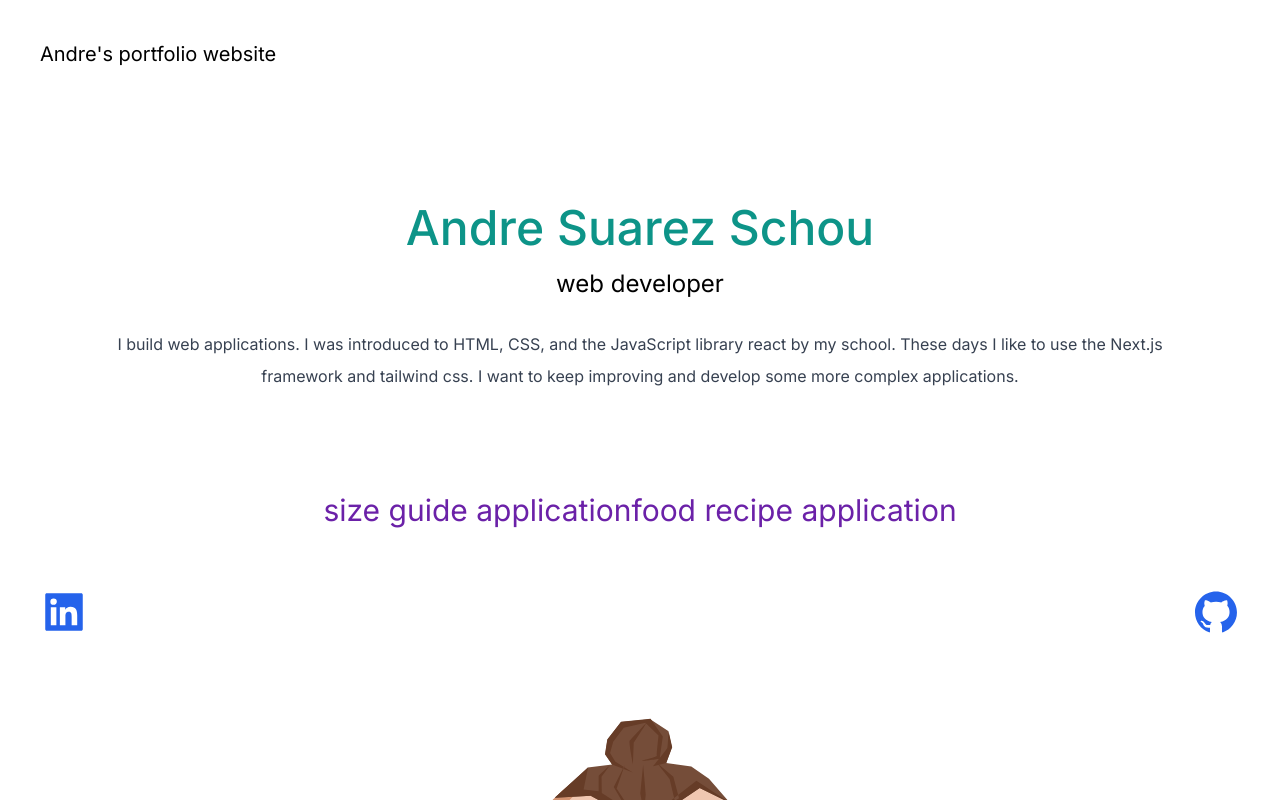
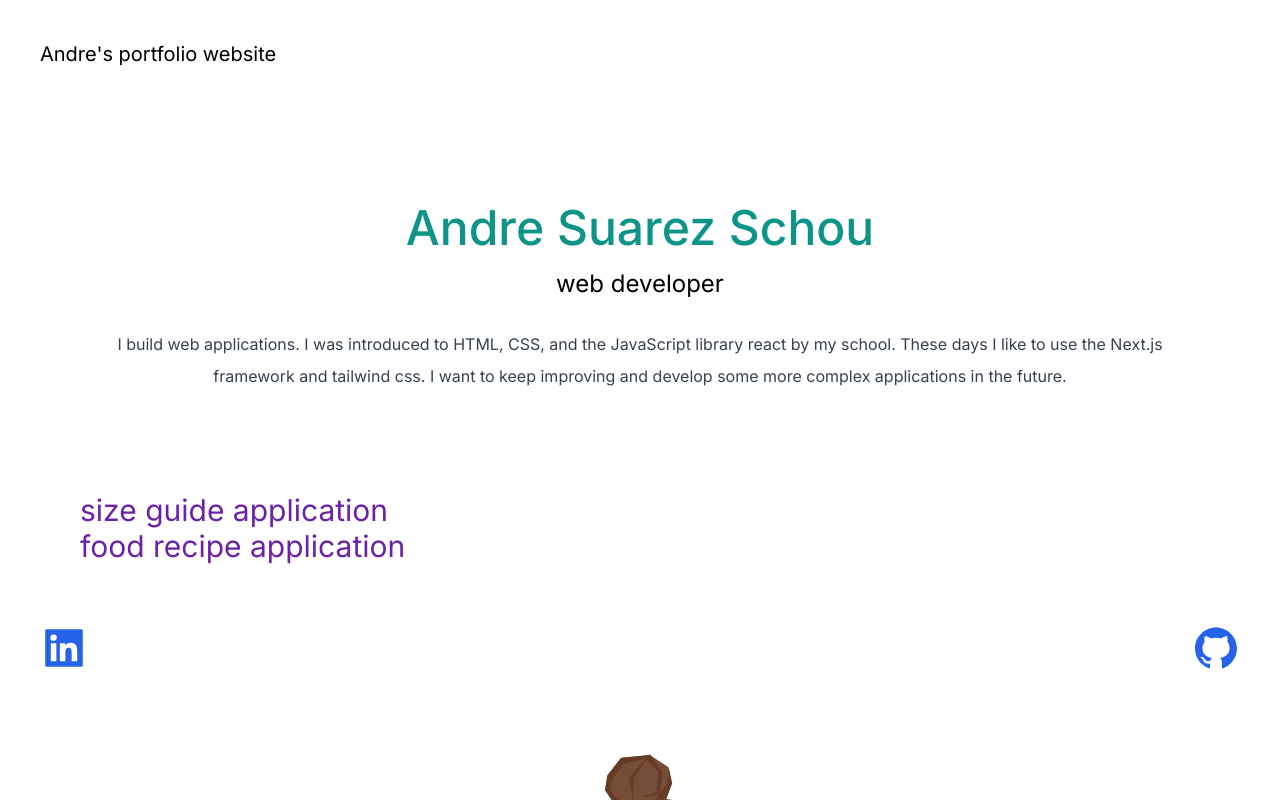
Before and after one commit to andresuarezschou/my-website-project, a Next.js app: page / in a window 1280 px wide. Shown: the top 800 px of the page. Built offline with nearby package versions, Linux system fonts and the light colour scheme.

Commit message:
Update page.tsx

```diff
--- a/app/page.tsx
+++ b/app/page.tsx
@@ -17,10 +17,10 @@ export default function Home() {
             I build web applications.
             I was introduced to HTML, CSS, and the JavaScript library react by my school.
             These days I like to use the Next.js framework and tailwind css.
-            I want to keep improving and develop some more complex applications.
+            I want to keep improving and develop some more complex applications in the future.
           </p>
         </div>
-        <div className="text-3xl flex justify-center text-purple-800 p-10">
+        <div className="text-3xl flex justify-center flex-col text-purple-800 p-10">
           <a href="https://musical-twilight-75b4a5.netlify.app/">size guide application</a>
           <a href="https://reliable-tulumba-787b60.netlify.app">food recipe application</a>
         </div>
```
